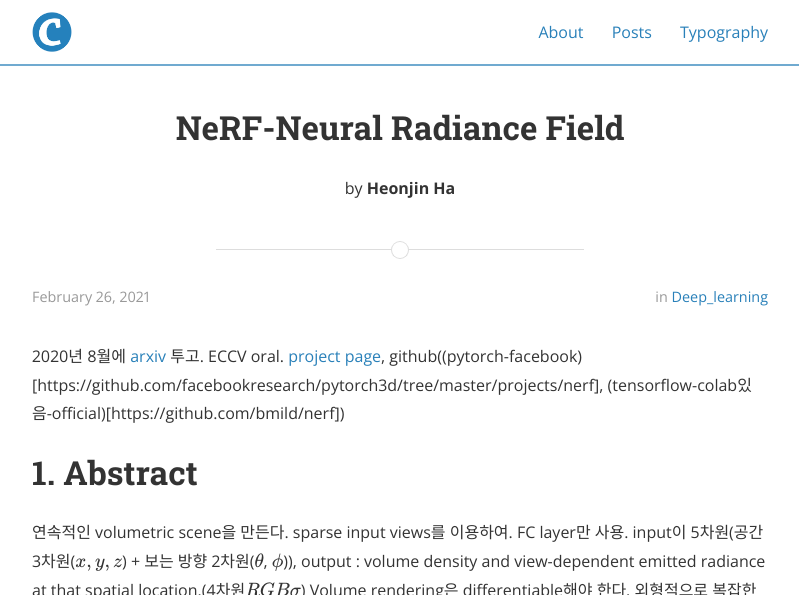
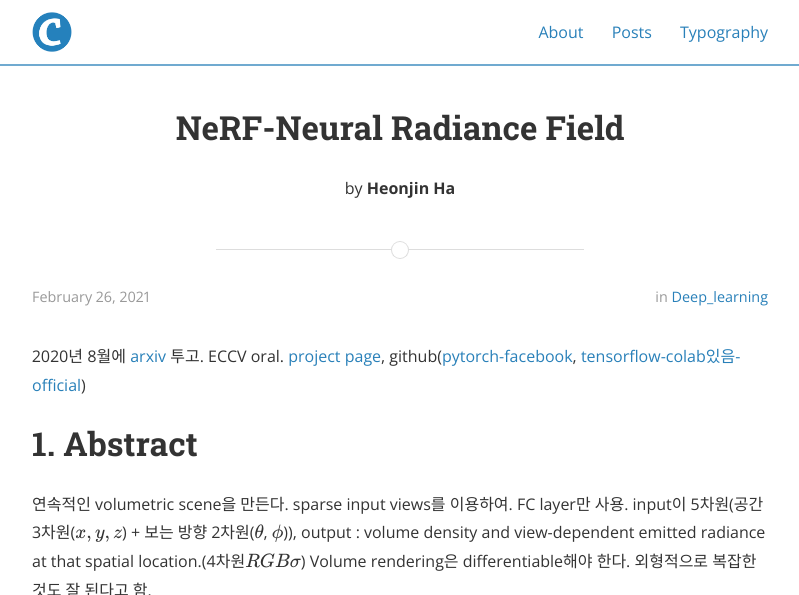
Before and after one commit to hihunjin/hihunjin.github.io, a Jekyll site: the page built from _posts/2021-02-26-NeRF.md, in a window 1280 px wide and 900 px high, cut to the strip 0-595 px from the top of the window. Shown: the whole strip, without its empty margins (240-1039 px from the left). Built offline with Jekyll 4.4.1, drawn with Linux system fonts in a browser that asks for light colours; nearby versions of some CDN libraries; formulas are drawn with MathJax 3.

Commit message:
Add github link

```diff
--- a/_posts/2021-02-26-NeRF.md
+++ b/_posts/2021-02-26-NeRF.md
@@ -7,7 +7,7 @@ categories: deep_learning
 use_math: true
 ---
 
-2020년 8월에 [arxiv](https://arxiv.org/abs/2003.08934) 투고. ECCV oral. [project page](https://www.matthewtancik.com/nerf), github((pytorch-facebook)[https://github.com/facebookresearch/pytorch3d/tree/master/projects/nerf], (tensorflow-colab있음-official)[https://github.com/bmild/nerf])
+2020년 8월에 [arxiv](https://arxiv.org/abs/2003.08934) 투고. ECCV oral. [project page](https://www.matthewtancik.com/nerf), github([pytorch-facebook](https://github.com/facebookresearch/pytorch3d/tree/master/projects/nerf), [tensorflow-colab있음-official](https://github.com/bmild/nerf))
 
 # 1. Abstract
 연속적인 volumetric scene을 만든다. sparse input views를 이용하여. FC layer만 사용. input이 5차원(공간 3차원($x, y, z$) + 보는 방향 2차원($\theta$, $\phi$)), output : volume density and view-dependent emitted radiance at that spatial location.(4차원$RGB\sigma$) Volume rendering은 differentiable해야 한다. 외형적으로 복잡한것도 잘 된다고 함.
```
